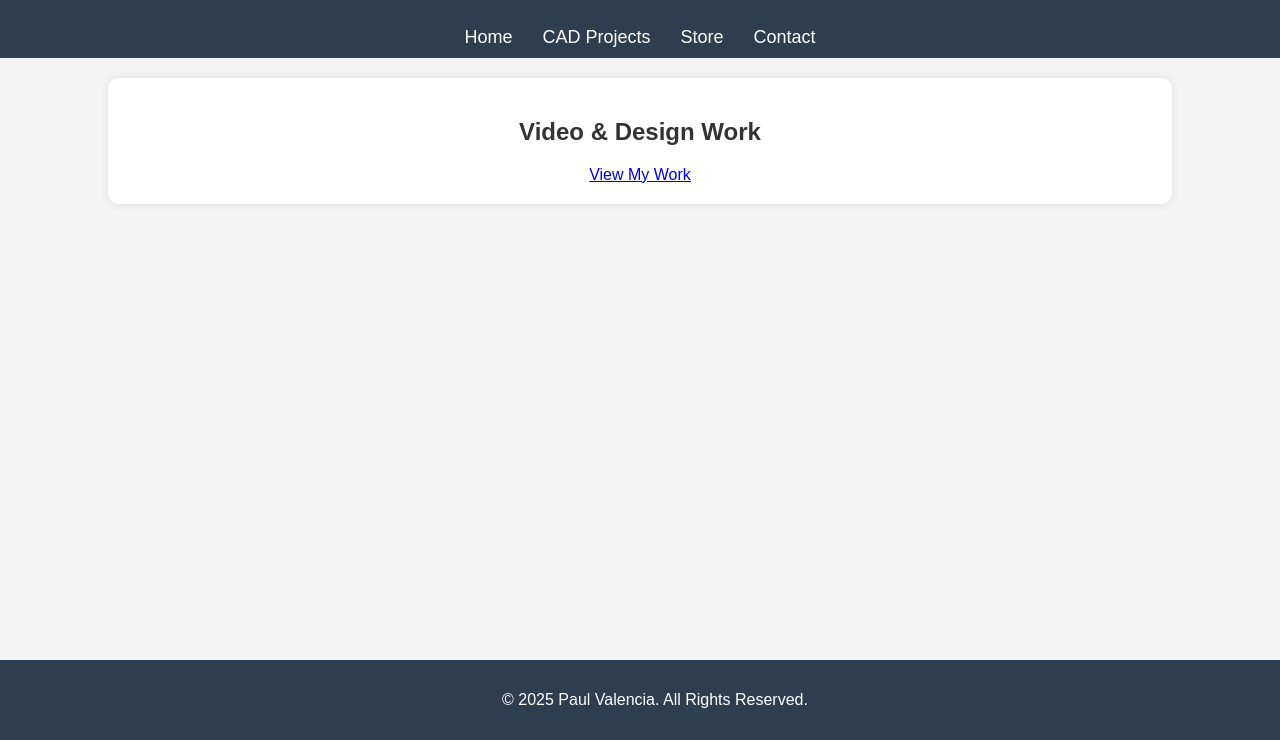
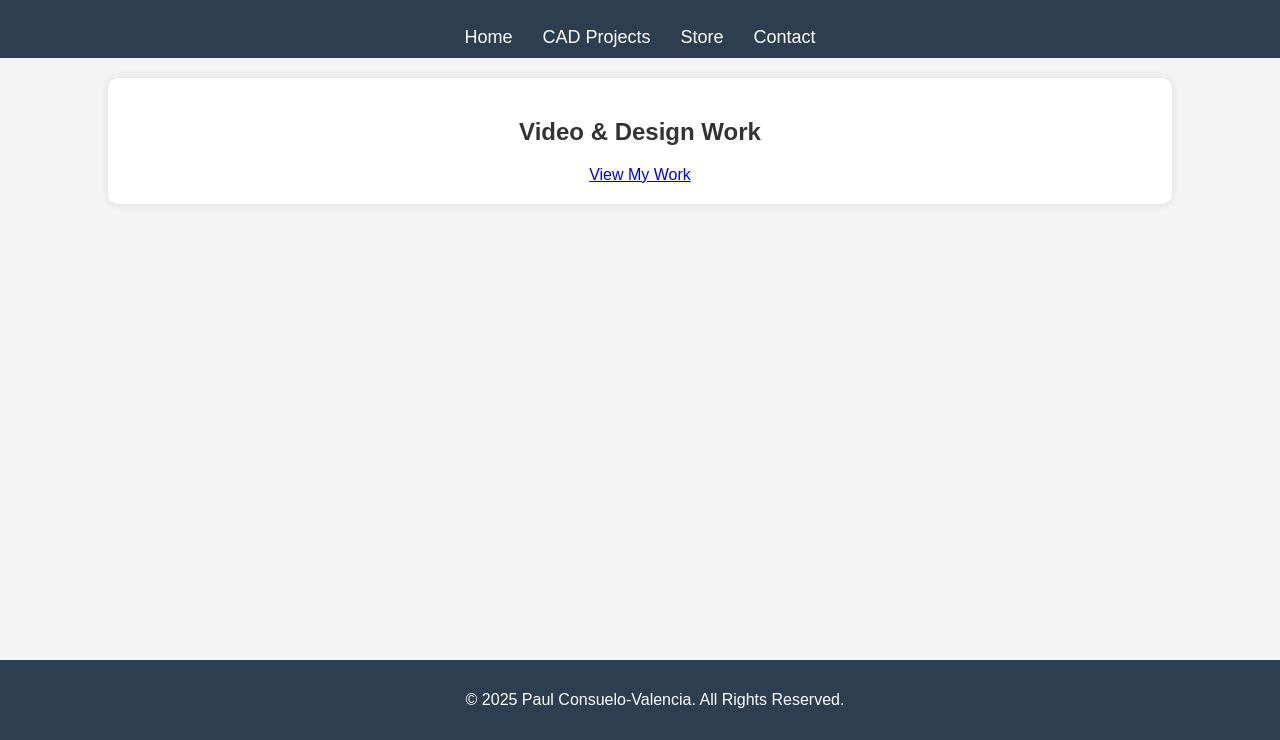
Before and after one commit to Paul0o7/Portfolio, a plain HTML site: page multimedia.html in a window 1280 px wide. Shown: the part 60-800 px from the top of the page. Drawn offline with Linux system fonts and the light colour scheme.

Commit message:
Update multimedia.html

```diff
--- a/multimedia.html
+++ b/multimedia.html
@@ -26,7 +26,7 @@
     </section>
 
     <footer>
-        <p>&copy; 2025 Paul Valencia. All Rights Reserved.</p>
+        <p>&copy; 2025 Paul Consuelo-Valencia. All Rights Reserved.</p>
     </footer>
 </body>
 </html>
```
